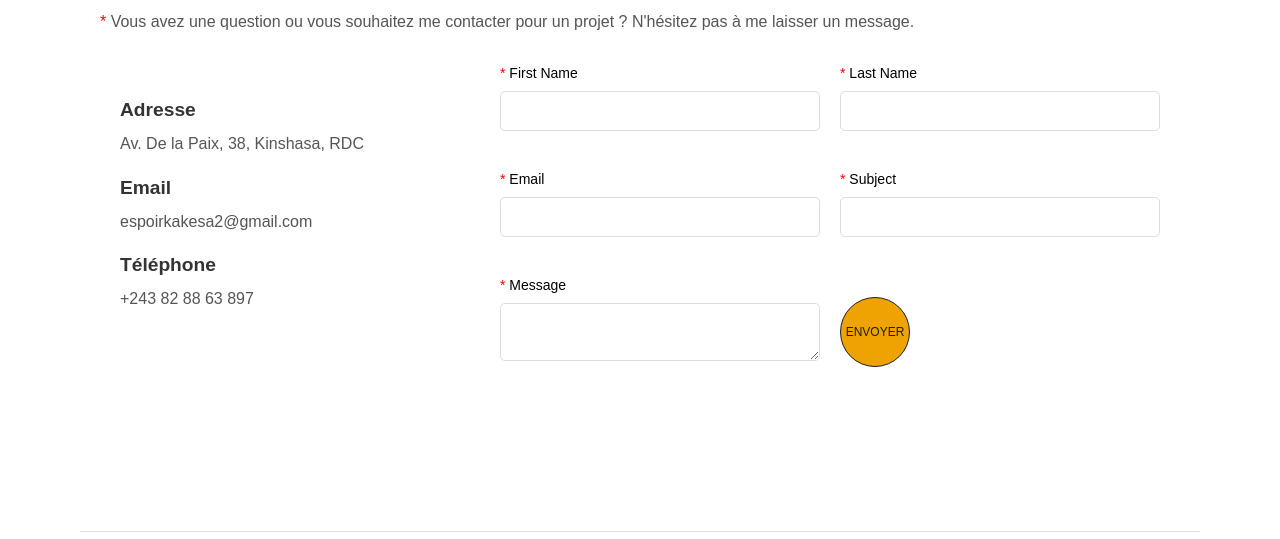
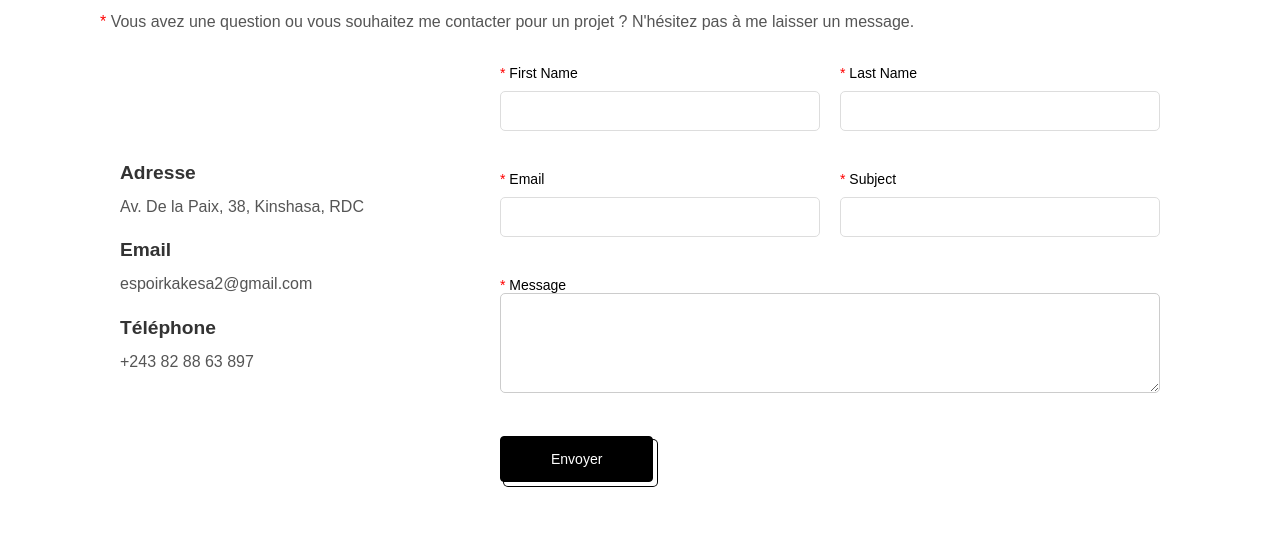
Before and after one commit to Kakesa/portefolio_kadea, a plain HTML site: page pages/contact.html in a window 1280 px wide. Shown: the part 158-697 px from the top of the page. Drawn offline with Linux system fonts and the light colour scheme.

Commit message:
modified files: contact.html, contact.css

```diff
--- a/assets/css/components/contact.css
+++ b/assets/css/components/contact.css
@@ -81,6 +81,17 @@
 .star span,label span {
     color: red;
 }
+
+textarea.form-control {
+    width: 100%;
+    height: 100px;
+    padding: 10px;
+    border: 1px solid #ccc;
+    border-radius: 5px;
+    resize: vertical;
+    font-size: 1rem;
+    line-height: 1.5;
+}
 /* Responsive */
 @media (max-width: 768px) {
     .contact-session {
--- a/pages/contact.html
+++ b/pages/contact.html
@@ -65,13 +65,13 @@
                             </div>
                         </div>
                         <div class="form-group flex mt-20">
-                            <div class="flex-1">
+                            <div class="flex-2">
                                 <label for="message"> <span>*</span> Message</label>
                                 <textarea name="message" id="message" class="form-control" required></textarea>
                             </div>
-                            <div class="flex-1 mt-20">
-                                <button type="submit" class="link1 box">Envoyer</button>
-                            </div>
+                        </div>
+                        <div class="flex-1 mt-20">
+                            <button type="submit" class="button-55">Envoyer</button>
                         </div>
                     </form>
                 </div>
```
